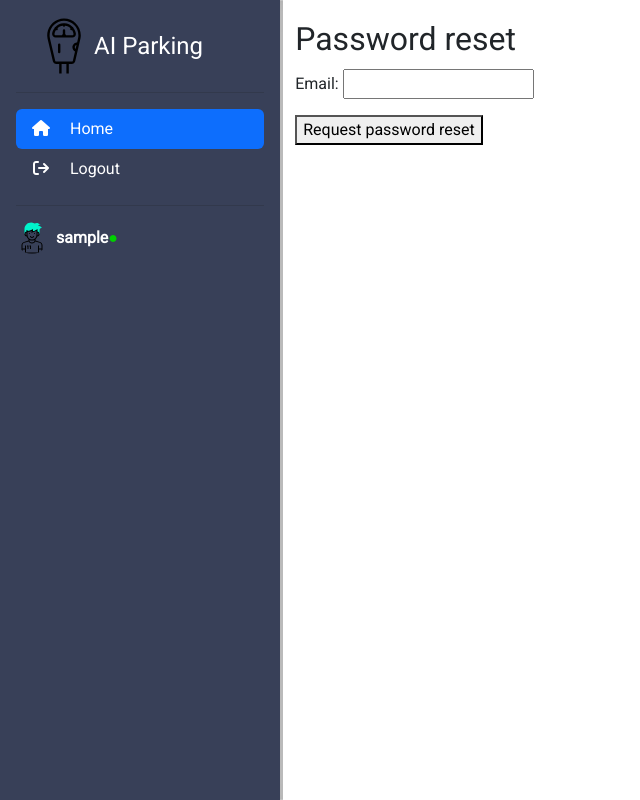
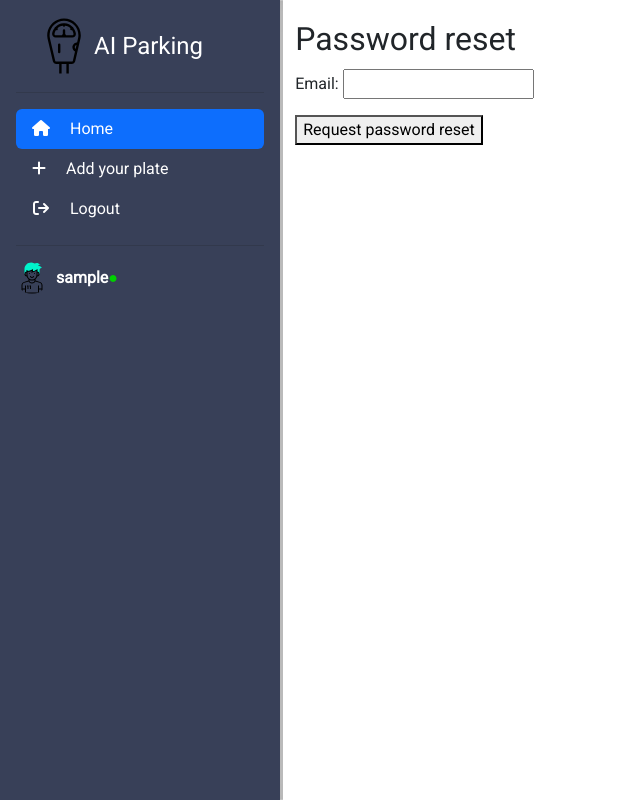
Before and after one commit to olegdenko/ParkSpot_Monitor, a Django app: page /users/reset-password/ in a window 1280 px wide. Shown: the whole page, without its empty margins (0-640 px from the left). Run offline with Django 5.2, Linux system fonts and the light colour scheme; the visitor is signed in with stand-in values (Sample User, id 1).

Commit message:
adding plates for users added

```diff
--- a/park_spot_monitor/main_app/templates/main_app/base.html
+++ b/park_spot_monitor/main_app/templates/main_app/base.html
@@ -40,6 +40,12 @@
         </a>
       </li>
       {% if user.is_authenticated %}
+      <li>
+        <a class="nav-link text-white" href="{% url 'users:add_plate' %}">
+          <i class="fa-solid fa-plus"></i>
+          <span class="nav-item">Add your plate</span>
+        </a>
+      </li>
       <li>
         <a class="nav-link text-white" href="{% url 'users:logout' %}">
           <i class="fa-solid fa-sign-out"></i>
--- a/park_spot_monitor/users/urls.py
+++ b/park_spot_monitor/users/urls.py
@@ -1,26 +1,27 @@
 from django.urls import path
 from django.contrib.auth.views import LoginView, LogoutView, PasswordResetDoneView, PasswordResetConfirmView, PasswordResetCompleteView
 
-from .views import RegisterView, ResetPasswordView, logout_view
+from .views import RegisterView, ResetPasswordView, logout_view, add_plate
 
 from .forms import LoginForm
 
 app_name = "users"
 
 urlpatterns = [
-    path("signup/", RegisterView.as_view(), name='register'),
-    path("login/", LoginView.as_view(template_name='users/signin.html', authentication_form=LoginForm,
-                                     redirect_authenticated_user=True), name='login'),
-    path("logout/", logout_view, name="logout"),
+     path("signup/", RegisterView.as_view(), name='register'),
+     path("login/", LoginView.as_view(template_name='users/signin.html', authentication_form=LoginForm,
+                                        redirect_authenticated_user=True), name='login'),
+     path("logout/", logout_view, name="logout"),
 
-    path('reset-password/', ResetPasswordView.as_view(), name='password_reset'),
-    path('reset-password/done/', PasswordResetDoneView.as_view(template_name='users/password_reset_done.html'),
-         name='password_reset_done'),
-    path('reset-password/confirm/<uidb64>/<token>/',
-         PasswordResetConfirmView.as_view(template_name='users/password_reset_confirm.html',
-                                          success_url='/users/reset-password/complete/'),
-         name='password_reset_confirm'),
-    path('reset-password/complete/',
-         PasswordResetCompleteView.as_view(template_name='users/password_reset_complete.html'),
-         name='password_reset_complete'),
+     path('reset-password/', ResetPasswordView.as_view(), name='password_reset'),
+     path('reset-password/done/', PasswordResetDoneView.as_view(template_name='users/password_reset_done.html'),
+          name='password_reset_done'),
+     path('reset-password/confirm/<uidb64>/<token>/',
+          PasswordResetConfirmView.as_view(template_name='users/password_reset_confirm.html',
+                                             success_url='/users/reset-password/complete/'),
+          name='password_reset_confirm'),
+     path('reset-password/complete/',
+          PasswordResetCompleteView.as_view(template_name='users/password_reset_complete.html'),
+          name='password_reset_complete'),
+     path('add_plate/', add_plate, name='add_plate'),
 ]
--- a/park_spot_monitor/users/views.py
+++ b/park_spot_monitor/users/views.py
@@ -1,14 +1,15 @@
 from django.contrib.auth.views import PasswordResetView
+from django.contrib.auth.decorators import login_required
+from django.contrib.auth import logout
 from django.contrib.messages.views import SuccessMessageMixin
+from django.shortcuts import redirect
 from django.shortcuts import render, redirect
 from django.urls import reverse_lazy
 from django.views import View
 from django.contrib import messages
-from .forms import RegisterForm
 
-from django.contrib.auth import logout
-from django.shortcuts import redirect
-from django.contrib.auth.decorators import login_required
+from .forms import RegisterForm, PlateForm
+from .models import Plates
 
 @login_required
 def logout_view(request):
@@ -43,3 +44,15 @@ class ResetPasswordView(SuccessMessageMixin, PasswordResetView):
     success_url = reverse_lazy('users:password_reset_done')
     success_message = "An email with instructions to reset your password has been sent to %(email)s."
     subject_template_name = 'users/password_reset_subject.txt'
+
+
+@login_required
+def add_plate(request):
+    form = PlateForm(request.POST)
+    if form.is_valid():
+        new_plate = form.save(commit=False)
+        new_plate.user = request.user
+        new_plate.save()
+        return redirect(to='main_app:main')
+    else:
+        return render(request, 'users/add_plate.html', {'form': form})
```
Also changed, not shown: park_spot_monitor/users/forms.py (+10 -1 lines), park_spot_monitor/users/templates/users/add_plate.html (added, +16 -0 lines).
